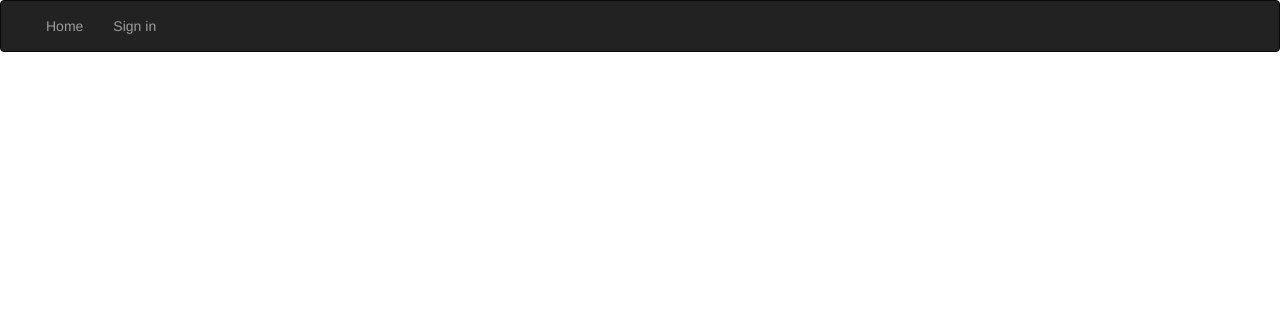
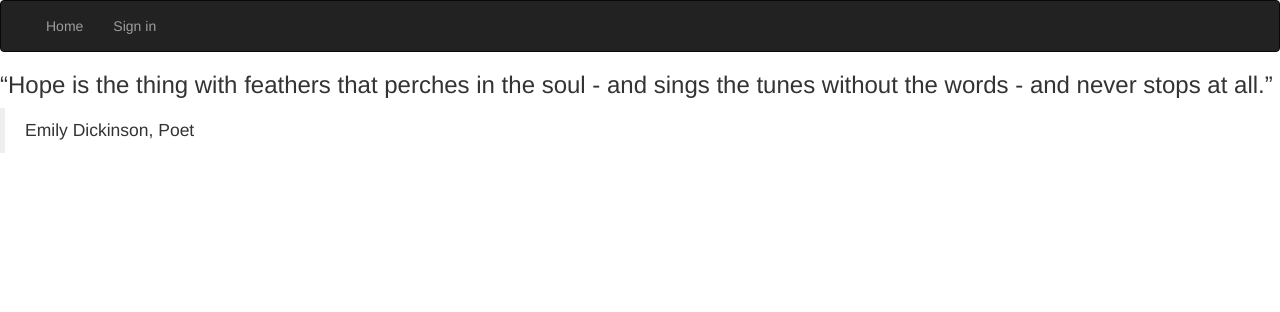
Before and after one commit to Burence1/pitch, a Flask app: page / in a window 1280 px wide. Shown: the top 312 px of the page. Run offline with Flask 2, Linux system fonts and the light colour scheme; data that the repository does not hold is empty; parts of the project's set-up code (start-up, migrations or seed data) failed here and were passed over; some libraries are stand-ins or nearby versions.

Commit message:
add data to index.html

```diff
--- a/app/main/views.py
+++ b/app/main/views.py
@@ -49,7 +49,7 @@ def new_pitch():
   categories = Category.query.all()
   if form.validate_on_submit():
     category_id = Category.get_category(form.category.data)
-    pitch = Pitch(pitch_content=form.pitch_content.data,title=form.title.data,categories = Category.query.all())
+    pitch = Pitch(pitch_content=form.pitch_content.data,author=current_user,title=form.title.data,categories = Category.query.all())
     db.session.add(pitch)
     db.session.commit()
 
@@ -60,14 +60,14 @@ def new_pitch():
   return render_template("createpitch.html",title=title,pitch_form =form,categories=categories)
 
 
-@main.route("new_comment/<int:pitch_id>",methods=["GET","POST"])
+@main.route("/new_comment/<int:pitch_id>",methods=["GET","POST"])
 @login_required
 def new_comment(pitch_id):
   form = Add_Comment()
   categories = Category.query.all()
   pitch = Pitch.query.filter_by(id=pitch_id).first()
   if form.validate_on_submit():
-    comment = Comment(contents=form.contents.data,pitch_id=pitch_id)
+    comment = Comment(contents=form.contents.data,pitch_id=pitch_id,author=current_user)
     db.session.add(comment)
     db.session.commit()
 
--- a/app/static/css/style.css
+++ b/app/static/css/style.css
@@ -0,0 +1,5 @@
+/* #main{
+  background: linear-gradient(rgba(0, 0, 0, 0.7), rgba(0, 0, 0, 0.7)), url(/app/static/images/bg.jpg);
+  width: 50em;
+  height: 50em;
+} */
--- a/app/templates/index.html
+++ b/app/templates/index.html
@@ -9,9 +9,19 @@
   <title> Welcome to pitching app</title>
   {% endif %}
 </head>
-
 <body>
-  <p>ftufyuutft</p>
+  <!-- Content block -->
+  {% block content %}
+<div class="main" id="main">
+  <h3>
+    “Hope is the thing with feathers that perches in the soul - and sings the tunes without the words - and never stops at
+    all.”
+  </h3>
+  <blockquote>Emily Dickinson, Poet
+</blockquote>
+</div>
+<!-- Content block -->
+{% endblock %}
 </body>
 
 </html>
```
Also changed, not shown: app/static/images/bg.jpg (added), app/templates/auth/categories.html (deleted), app/templates/auth/createpitch.html (deleted), app/templates/auth/new_category.html (deleted), app/templates/auth/pitchcategories.html (deleted), app/templates/categories.html (added), app/templates/createpitch.html (added), app/templates/new_category.html (added).
